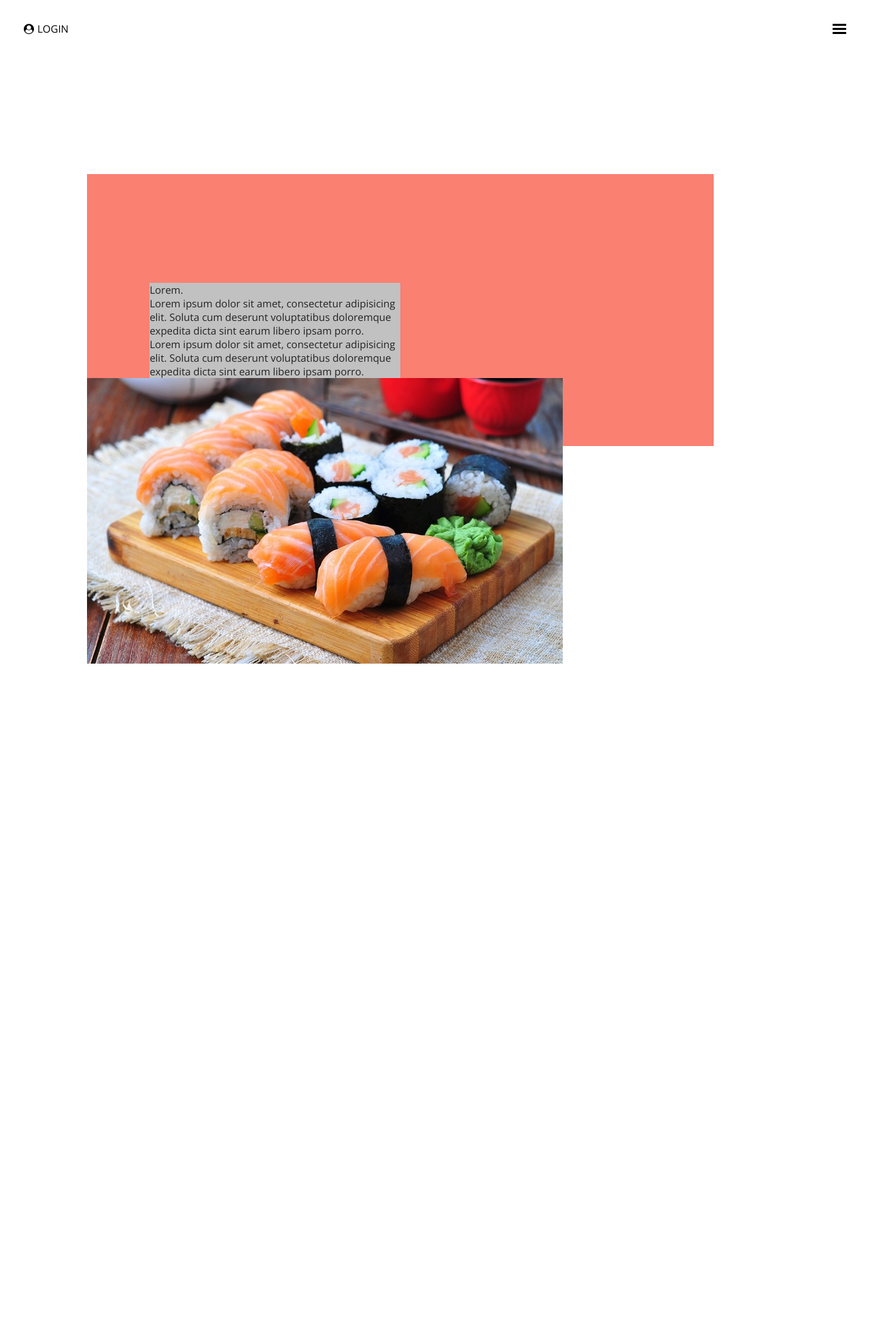
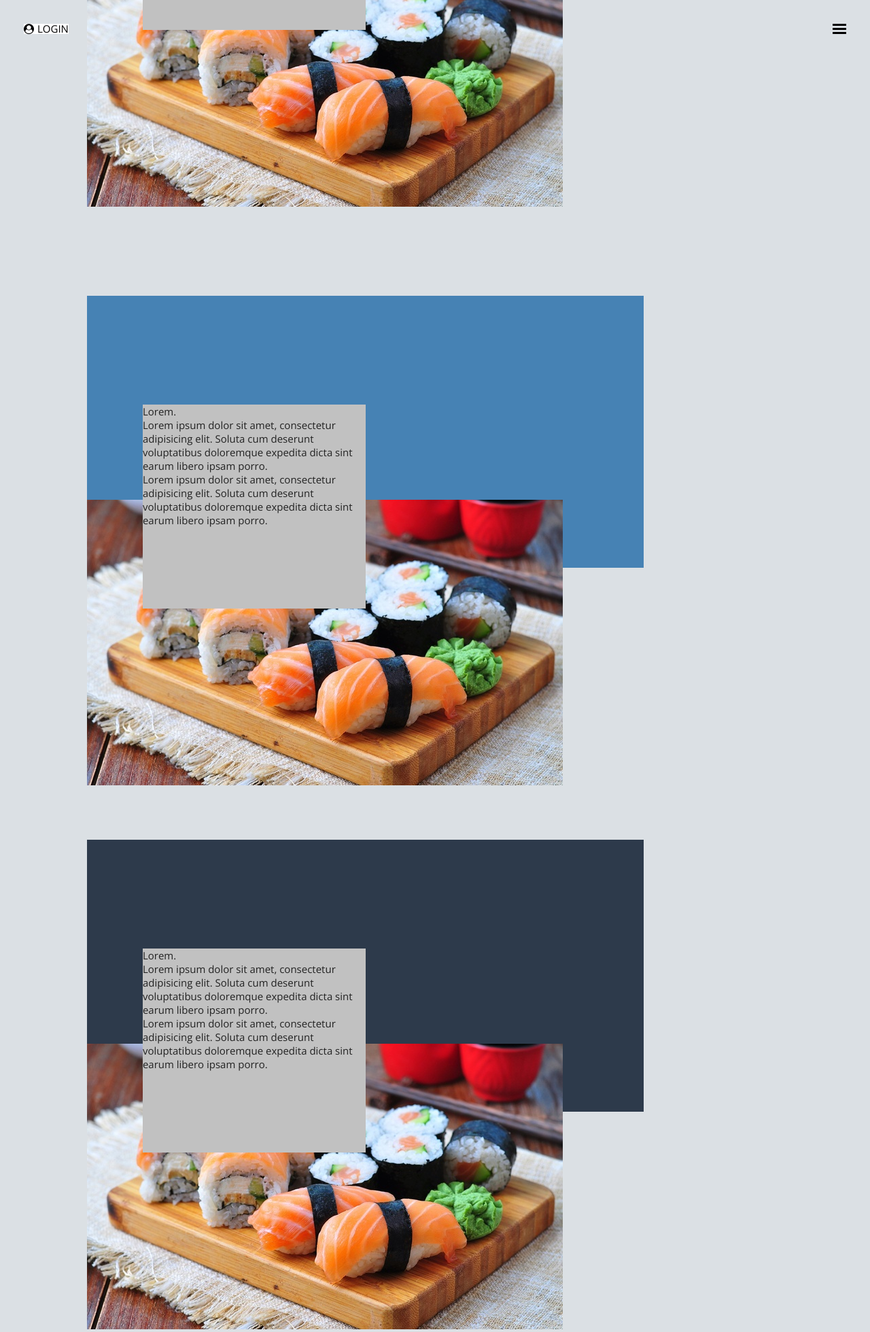
Before and after one commit to DevDanny/web-dev-2016, a PHP site: page / in a window 1280 px wide. Shown: the whole page at 68% size. Before the commit the page ends 976 px from the top, so only its background shows below. Run offline with PHP 8.4, Linux system fonts and the light colour scheme; data that the repository does not hold is empty; some libraries are stand-ins or nearby versions.

Commit message:
Tilføjet flere menu items

```diff
--- a/kea-web-dev-exam/index.php
+++ b/kea-web-dev-exam/index.php
@@ -31,7 +31,37 @@
 	</header>
 
 
-	<section id="menu-item-1">
+	<section class="menu-item" id="menu-item-1">
+		<div class="section-bg">
+			<div class="info-box">
+				<h2>Lorem.</h2>
+				<p>Lorem ipsum dolor sit amet, consectetur adipisicing elit. Soluta cum deserunt voluptatibus doloremque expedita dicta sint earum libero ipsam porro.
+				</p>
+				<p>Lorem ipsum dolor sit amet, consectetur adipisicing elit. Soluta cum deserunt voluptatibus doloremque expedita dicta sint earum libero ipsam porro.
+				</p>
+			</div>
+			<div class="section-img">
+				<img src="img/Sushi.jpg" alt="#">
+			</div>
+		</div>
+	</section>
+
+	<section class="menu-item" id="menu-item-2">
+		<div class="section-bg">
+			<div class="info-box">
+				<h2>Lorem.</h2>
+				<p>Lorem ipsum dolor sit amet, consectetur adipisicing elit. Soluta cum deserunt voluptatibus doloremque expedita dicta sint earum libero ipsam porro.
+				</p>
+				<p>Lorem ipsum dolor sit amet, consectetur adipisicing elit. Soluta cum deserunt voluptatibus doloremque expedita dicta sint earum libero ipsam porro.
+				</p>
+			</div>
+			<div class="section-img">
+				<img src="img/Sushi.jpg" alt="#">
+			</div>
+		</div>
+	</section>
+
+	<section class="menu-item" id="menu-item-3">
 		<div class="section-bg">
 			<div class="info-box">
 				<h2>Lorem.</h2>
--- a/kea-web-dev-exam/style.css
+++ b/kea-web-dev-exam/style.css
@@ -1,11 +1,12 @@
 @import url('https://fonts.googleapis.com/css?family=Open+Sans:300,300i,400,400i,600,700,800');
 
-html, body{
+html, body {
 	height: 100%;
 	color: #222;
+	background-color: #dbe0e4;
 }
 
-*{
+* {
 	font-family: 'Open Sans', sans-serif;
 	font-weight:400;
 	margin: 0px;
@@ -14,10 +15,11 @@ html, body{
 	box-sizing: border-box;
 }
 
-body{
+body {
 	display: flex;
 	justify-content: center;
 	align-items: center;
+	flex-direction: column;
 	/*overflow:hidden;*/
 }
 
@@ -28,7 +30,7 @@ header {
 	z-index:1;
 }
 
-nav{
+nav {
 	background: #fff;
 	display:none;
 	position:absolute;
@@ -39,7 +41,7 @@ nav{
 	left:0px;
 }
 
-#login, #logout{
+#login, #logout {
 	line-height:14px;
 	position:absolute;
 	top:35px;
@@ -49,7 +51,7 @@ nav{
 	background:#fff;
 }
 
-#btn-logout{
+#btn-logout {
 	border:none;
 	background:#fff;
 	cursor:pointer;
@@ -60,11 +62,11 @@ nav{
 	line-height:14px;
 }
 
-#login i, #btn-logout i{
+#login i, #btn-logout i {
 	margin-right:5px;
 }
 
-#menu{
+#menu {
 	z-index:100;
 	position:absolute;
 	top:35px;
@@ -74,12 +76,12 @@ nav{
 	cursor:pointer;
 }
 
-#menu #burger-wrapper{
+#menu #burger-wrapper {
 	width:100%;
 	height:100%;
 }
 
-#menu #burger-wrapper .line{
+#menu #burger-wrapper .line {
 	position:relative;
 	width:100%;
 	height:3px;
@@ -87,47 +89,47 @@ nav{
 	transition-duration: .3s;
 }
 
-#menu #burger-wrapper .line:nth-child(2){
+#menu #burger-wrapper .line:nth-child(2) {
 	margin: 3px 0px;
 	transition-duration: .3s;
 }
 
-#menu #burger-wrapper .line:first-child{
+#menu #burger-wrapper .line:first-child {
 	top:0px;
 }
 
-#menu #burger-wrapper .line:last-child{
+#menu #burger-wrapper .line:last-child {
 	bottom:0px;
 }
 
-#menu:hover #burger-wrapper .line:first-child, #menu:hover #burger-wrapper .line:last-child{
+#menu:hover #burger-wrapper .line:first-child, #menu:hover #burger-wrapper .line:last-child {
 	transform:translateX(0px);
 }
 
-#menu:hover #burger-wrapper .line:nth-child(2){
+#menu:hover #burger-wrapper .line:nth-child(2) {
 	transform:translateX(3px);
 }
 
-#menu #burger-wrapper .line:nth-child(2).burger-open{
+#menu #burger-wrapper .line:nth-child(2).burger-open {
 	transform:translateX(-18px);
 	opacity:0;
 }
 
-#menu #burger-wrapper .line:first-child.burger-open, #menu #burger-wrapper .line:last-child.burger-open{
+#menu #burger-wrapper .line:first-child.burger-open, #menu #burger-wrapper .line:last-child.burger-open {
 	transform:translateX(3px);
 }
 
-#menu #burger-wrapper .line:first-child.burger-open{
+#menu #burger-wrapper .line:first-child.burger-open {
 	transform:rotate(45deg);
 	top:6px;
 }
 
-#menu #burger-wrapper .line:last-child.burger-open{
+#menu #burger-wrapper .line:last-child.burger-open {
 	transform:rotate(-45deg);
 	bottom:6px;
 }
 
-#nav{
+#nav {
 	display:flex;
 	flex-direction: column;
 	align-items: center;
@@ -139,7 +141,7 @@ nav{
 	height:100vh;
 }
 
-#nav li{
+#nav li {
 	position: relative;
 	list-style: none;
 	padding:10px 0px;
@@ -154,8 +156,7 @@ nav{
 
 }
 
-
-#nav li::before{
+#nav li::before {
 	content: '';
 	position: absolute;
 	top:0;
@@ -168,8 +169,7 @@ nav{
 	opacity: 0;
 }
 
-#nav li:hover::before
- {
+#nav li:hover::before {
 /*	border-top: solid black .5px;
 	border-bottom: solid black .5px;*/
 	transform: rotate(35deg);
@@ -183,7 +183,7 @@ nav{
 
 }
 
-#nav li::after{
+#nav li::after {
 	opacity: 0;
 	content: '';
 	position: absolute;
@@ -196,45 +196,75 @@ nav{
 	transition-duration: .25s;
 }
 
-#nav li:hover::after{
+#nav li:hover::after {
 	transform: rotate(-35deg);
 	bottom: calc(50% - 1px);
 	width: 100%;
 	opacity: .5;
 }
 
-
-
-
-#menu-item-1{
+.menu-item {
 	height:100vh;
 	width:80vw;
-
 }
 
-#menu-item-1 .section-bg{
+.section-bg {
 	position:relative;
+	height:50%;
+	width:80%;
+	z-index: 1;
+}
+.section-img {
+	position:relative;
+	z-index: 2;
+}
+.info-box {
+	position:relative;
+	z-index: 3;
+	width:40%;
+	height:75%;
+	background:#c1c1c1;
+}
+
+#menu-item-1 {
+	margin-top: 20%;
+}
+#menu-item-1 .section-bg {
 	margin-top:25%;
-	height:50%;
-	width:90%;
 	margin-right:10%;
 	background:salmon;
 }
 
-#menu-item-1 .info-box{
-	position:relative;
-	width:40%;
-	height:75%;
+#menu-item-1 .info-box {
 	top:40%;
 	left:10%;
-	background:#c1c1c1;
 }
 
-#menu-item-1 .section-img{
-	position:relative;
+
+#menu-item-2 .section-bg {
+	margin-top:30%;
+	margin-right:10%;
+	background:steelblue;
 }
 
-#wdw-login{
+#menu-item-2 .info-box {
+	top:40%;
+	left:10%;
+}
+
+#menu-item-3 .section-bg {
+	margin-top:30%;
+	margin-right:10%;
+	background:#2d3a4b;
+}
+
+#menu-item-3 .info-box {
+	top:40%;
+	left:10%;
+}
+
+
+#wdw-login {
 	position: absolute;
 	display:none;
 	flex-direction: column;
@@ -244,13 +274,13 @@ nav{
 	background-color: white;
 }
 
-input{
+input {
 	width: 100%;
 	height: 50px;
 	padding: 10px;
 }
 
-#wdw-login button{
+#wdw-login button {
 	width: 100%;
 	height: 50px;
 	color: white;
@@ -258,10 +288,7 @@ input{
 	background-color: #26B400;
 	cursor: pointer;
 }
-.flex{
-	display:flex;
-}
 
-.space-top-20{
+.space-top-20 {
 	margin-top: 20px;
 }
```
